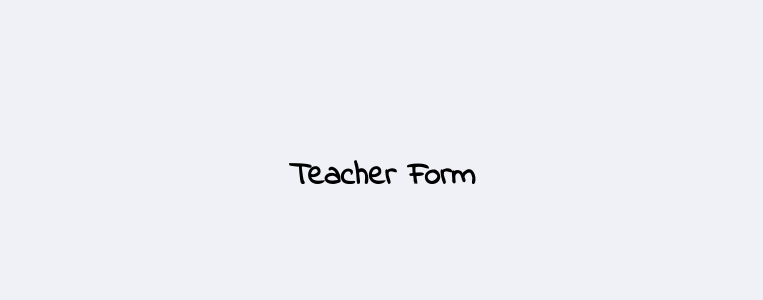
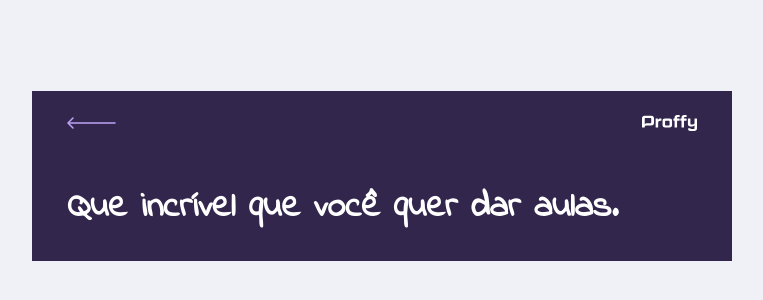
Before and after one commit to rapharenatoo/proffy, a React (Create React App) app: page /give-classes in a window 1280 px wide. Shown: the part 224-524 px from the top of the page, without its empty margins (258-1021 px from the left). Built offline with nearby package versions, Linux system fonts and the light colour scheme; the HTML template or start-up script is replaced by a standard one; a web font is replaced by a local one.

Commit message:
add propriedade Title na Header

```diff
--- /dev/null
+++ b/src/components/PageHeader/index.tsx
@@ -0,0 +1,35 @@
+import React from 'react';
+import { Link } from 'react-router-dom';
+import logoImg from '../../assets/img/logo.svg';
+import backIcon from '../../assets/img/icons/back.svg';
+import './styles.css'
+
+//Definir as Propriedades
+interface PageHeaderProps {
+  title: string;
+}
+
+/**
+ * Uma Arrow Function para aceitar,
+ * Propridade de Title nas Teachers.
+ *
+ * FC = Function Component
+ */
+
+const PageHeader: React.FC<PageHeaderProps> = (props) => {
+  return (
+    <header className="page-header">
+      <div className="top-bar-container">
+        <Link to="/">
+          <img src={backIcon} alt="Voltar" />
+        </Link>
+        <img src={logoImg} alt="Proffy" />
+      </div>
+      <div className="header-content">
+        <strong>{props.title}</strong>
+      </div>
+    </header>
+  );
+}
+
+export default PageHeader;
--- a/src/pages/TeacherForm/index.tsx
+++ b/src/pages/TeacherForm/index.tsx
@@ -1,8 +1,11 @@
 import React from 'react';
+import PageHeader from './../../components/PageHeader/index';
 
 function TeacherForm() {
   return (
-    <h1>Teacher Form</h1>
+    <div id="page-teacher-form" className="container">
+      <PageHeader title="Que incrível que você quer dar aulas." />
+    </div>
   )
 }
 
--- a/src/pages/TeacherList/index.tsx
+++ b/src/pages/TeacherList/index.tsx
@@ -1,22 +1,11 @@
 import React from 'react';
-import { Link } from 'react-router-dom';
-import logoImg from '../../assets/img/logo.svg';
-import backIcon from '../../assets/img/icons/back.svg';
 import './styles.css'
+import PageHeader from './../../components/PageHeader/index';
+
 function TeacherList() {
   return (
     <div id="page-teacher-list" className="container">
-      <header className="page-header">
-        <div className="top-bar-container">
-          <Link to="/">
-            <img src={backIcon} alt="Voltar" />
-          </Link>
-          <img src={logoImg} alt="Proffy" />
-        </div>
-        <div className="header-content">
-          <strong>Estes são os proffys disponíveis.</strong>
-        </div>
-      </header>
+      <PageHeader title="Estes são os proffys disponíveis." />
     </div>
   )
 }
```
Also changed, not shown: src/components/PageHeader/styles.css (added).
